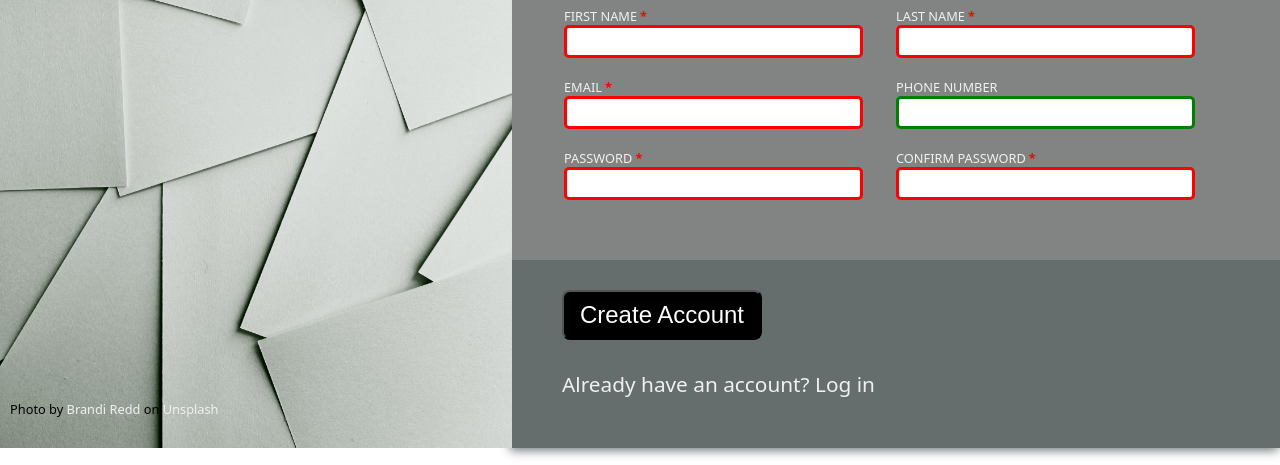
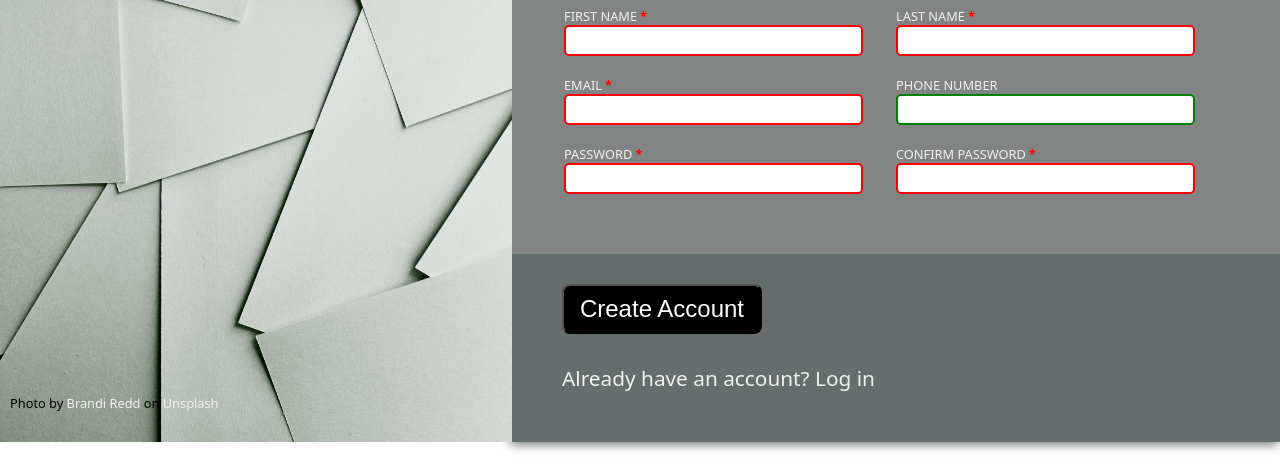
Before and after one commit to Ahmed-Seleem01/sign-up-form, a plain HTML site: page index.html in a window 1280 px wide. Shown: the part 335-800 px from the top of the page. Drawn offline with Linux system fonts and the light colour scheme.

```diff
--- a/index.html
+++ b/index.html
@@ -3,6 +3,7 @@
   <head>
     <title>Sign Up</title>
     <link href='./src/index.css' rel='stylesheet'>
+    <meta name="viewport" content="width=device-width, initial-scale=1.0">
   </head>
   <body>
     <div id='container-left'>
--- a/src/index.css
+++ b/src/index.css
@@ -89,17 +89,14 @@ input{
   font-size: 15px;
   width: 90%;
   border-radius: 5px;
-  border: 0px solid blue;
-}
-input:focus{
- border: 4px solid orange;
+  border: 2px solid black;
 }
 
 input:valid{
-  border:3px solid green;
+  border:2px solid green;
 }
 input:invalid{
-  border:3px solid red;
+  border:2px solid red;
 }
 
 section[id]{
```
